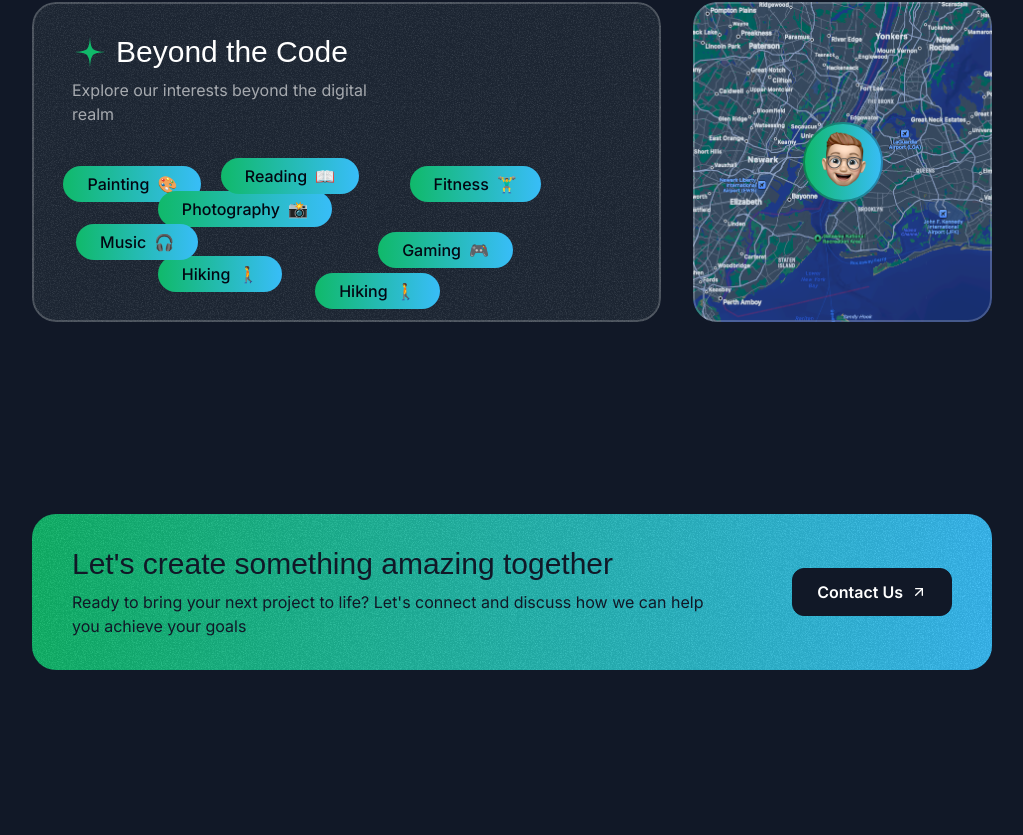
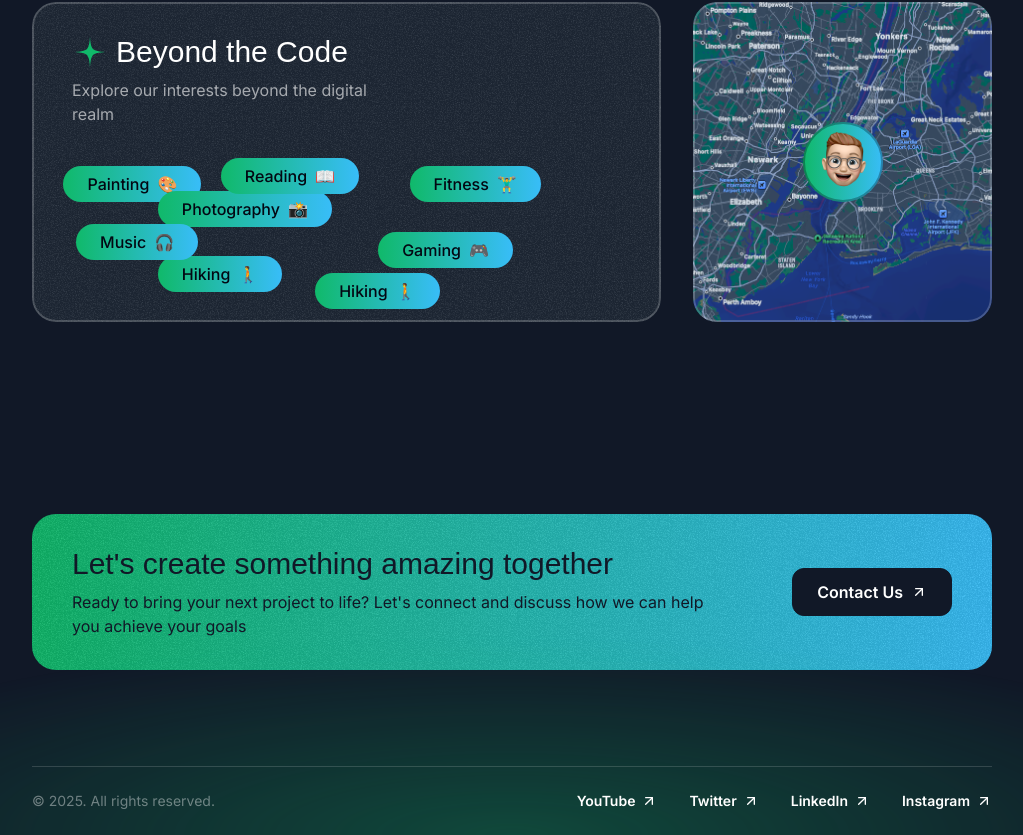
Before and after one commit to Sheepy01/main, a Next.js app: page / in a window 1280 px wide. Shown: the part 4598-5433 px from the top of the page, without its empty margins (128-1151 px from the left). Before the commit the page ends 5364 px from the top, so only its background shows below. Built offline with nearby package versions, Linux system fonts and the light colour scheme; a web font is replaced by a local one.

Commit message:
Footer section completed

```diff
--- a/src/app/page.tsx
+++ b/src/app/page.tsx
@@ -5,6 +5,7 @@
 import { TestimonialsSection } from "@/sections/Testimonials";
 import { AboutSection } from "@/sections/About";
 import { ContactSection } from "@/sections/Contact";
+import { Footer } from "@/sections/Footer";
 
 export default function Home() {
   return (
@@ -16,6 +17,7 @@
       <TestimonialsSection />
       <AboutSection />
       <ContactSection />
+      <Footer />
     </div>
   );
 }
--- a/src/sections/Footer.tsx
+++ b/src/sections/Footer.tsx
@@ -1,3 +1,43 @@
+import ArrowUpRightIcon from '@/assets/icons/arrow-up-right.svg';
+
+const footerLinks = [
+  {
+    title: 'YouTube',
+    href: '#'
+  },
+  {
+    title: 'Twitter',
+    href: '#'
+  },
+  {
+    title: 'LinkedIn',
+    href: '#'
+  },
+  {
+    title: 'Instagram',
+    href: '#'
+  },
+]
+
 export const Footer = () => {
-  return <div>Footer Section</div>;
+  return (
+    <footer className='relative z-0 overflow-x-clip'>
+      <div className='absolute h-[400px] w-[1600px] bottom-0 left-1/2 -translate-x-1/2 bg-[#10b96a]/30 [mask-image:radial-gradient(50%_50%_at_bottom_center,black,transparent)] -z-10'></div>
+      <div className="container">
+        <div className='border-t border-white/15 py-6 text-sm flex flex-col md:flex-row md:justify-between items-center gap-8'>
+          <div className='text-white/40'>&copy; 2025. All rights reserved.</div>
+          <nav className='flex flex-col md:flex-row items-center gap-8'>
+            {
+              footerLinks.map((link) => (
+                <a href={link.href} key={link.title} className='inline-flex items-center gap-1.5'>
+                  <span className='font-semibold'>{link.title}</span>
+                  <ArrowUpRightIcon className="size-4"/>
+                </a>
+              ))
+            }
+          </nav>
+        </div>
+      </div>
+    </footer>
+  );
 };
```
